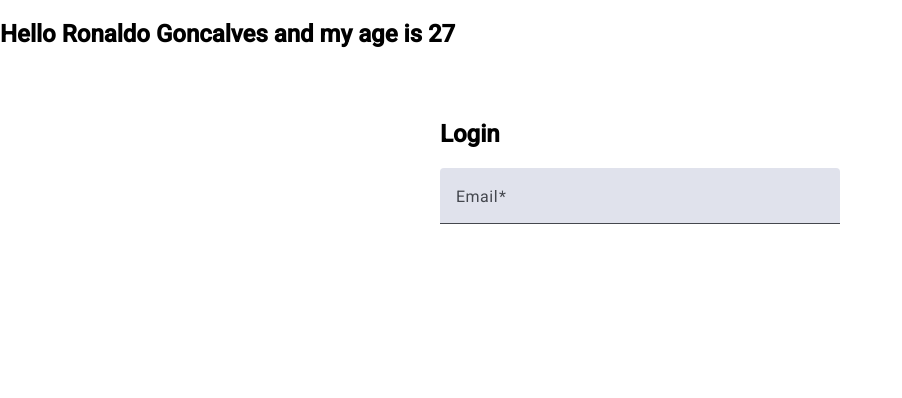
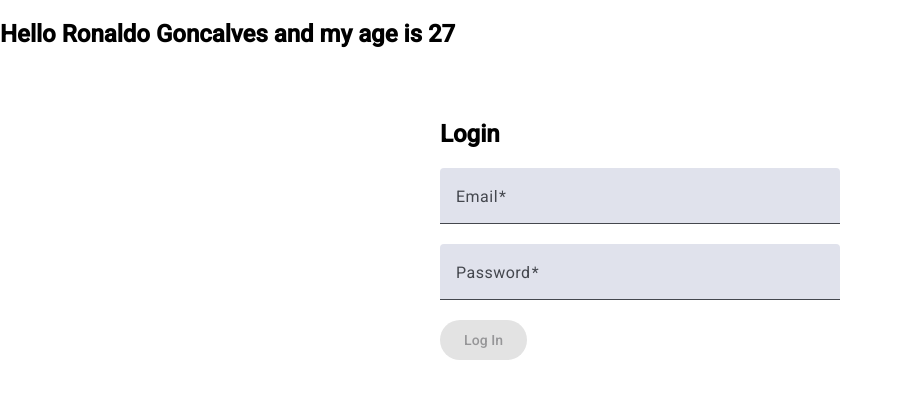
Before and after one commit to naldo1026/habits, an Angular app: page /login in a window 1280 px wide. Shown: the top 398 px of the page, without its empty margins (0-902 px from the left). Built offline with nearby package versions, Linux system fonts and the light colour scheme.

Commit message:
added login form group

```diff
--- a/src/app/pages/login/login.component.html
+++ b/src/app/pages/login/login.component.html
@@ -6,5 +6,22 @@
       <mat-label>Email</mat-label>
       <input matInput type="email" formControlName="email" required />
     </mat-form-field>
+
+    <mat-form-field appearance="fill" class="w-full">
+      <mat-label>Password</mat-label>
+      <input matInput type="password" formControlName="password" required />
+      <mat-error *ngIf="loginForm.get('password')?.hasError('required')">
+        Password is required
+      </mat-error>
+    </mat-form-field>
+
+    <button
+      mat-raised-button
+      color="primary"
+      type="submit"
+      [disabled]="loginForm.invalid"
+    >
+      Log In
+    </button>
   </form>
 </div>
--- a/src/app/pages/login/login.component.ts
+++ b/src/app/pages/login/login.component.ts
@@ -27,12 +27,14 @@ export class LoginComponent {
 
   constructor(private fb: FormBuilder) {
     this.loginForm = this.fb.group({
-      email: ['', Validators.required, Validators.email],
-      passowrd: ['', Validators.required],
+      email: ['', [Validators.required, Validators.email]],
+      password: ['', Validators.required],
     });
   }
-
   onSubmit() {
-    console.log('hello');
+    if (this.loginForm.valid) {
+      console.log(this.loginForm);
+      console.log(this.loginForm.value);
+    }
   }
 }
```
